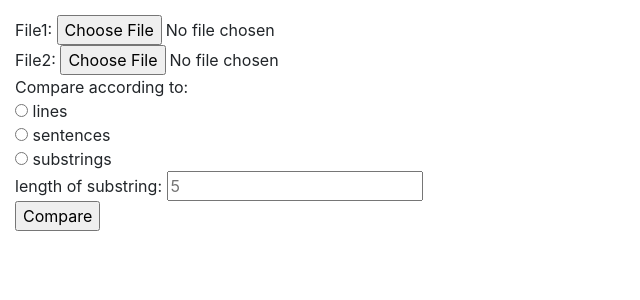
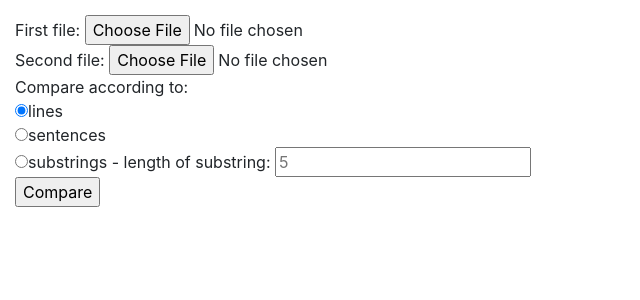
Before and after one commit to zseen/cs50, a Flask app: page / in a window 1280 px wide. Shown: the part 56-356 px from the top of the page, without its empty margins (0-640 px from the left). Run offline with Flask 2, Linux system fonts and the light colour scheme; some libraries are stand-ins or nearby versions.

Commit message:
Week5 - Modify index.html, not start comparing unless two files are uploaded

```diff
--- a/Week5/similarities/templates/index.html
+++ b/Week5/similarities/templates/index.html
@@ -4,15 +4,15 @@
 
     <div class="col">
         <form action="/compare" enctype="multipart/form-data" method="post">
-            File1: <input type="file" name='file1'/><br>
-            File2: <input type="file" name='file2'/><br>
+            First file: <input type="file" name='file1' required><br>
+            Second file: <input type="file" name='file2' required><br>
 
-            Compare according to:
-            <br><input type="radio" name="algorithm" value="lines" > lines <br>
-            <input type="radio" name="algorithm" value="sentences"> sentences <br>
-            <input type="radio" name="algorithm" value="substrings"> substrings <br>
+            Compare according to:<br>
+            <input type="radio" name="algorithm" value="lines" checked>lines<br>
+            <input type="radio" name="algorithm" value="sentences">sentences<br>
+            <input type="radio" name="algorithm" value="substrings">substrings -
 
-            length of substring: <input type="number" name="length" placeholder="5"/><br>
+            length of substring: <input type="number" name="length" placeholder="5"><br>
 
             <button type="submit">Compare</button>
 
```
